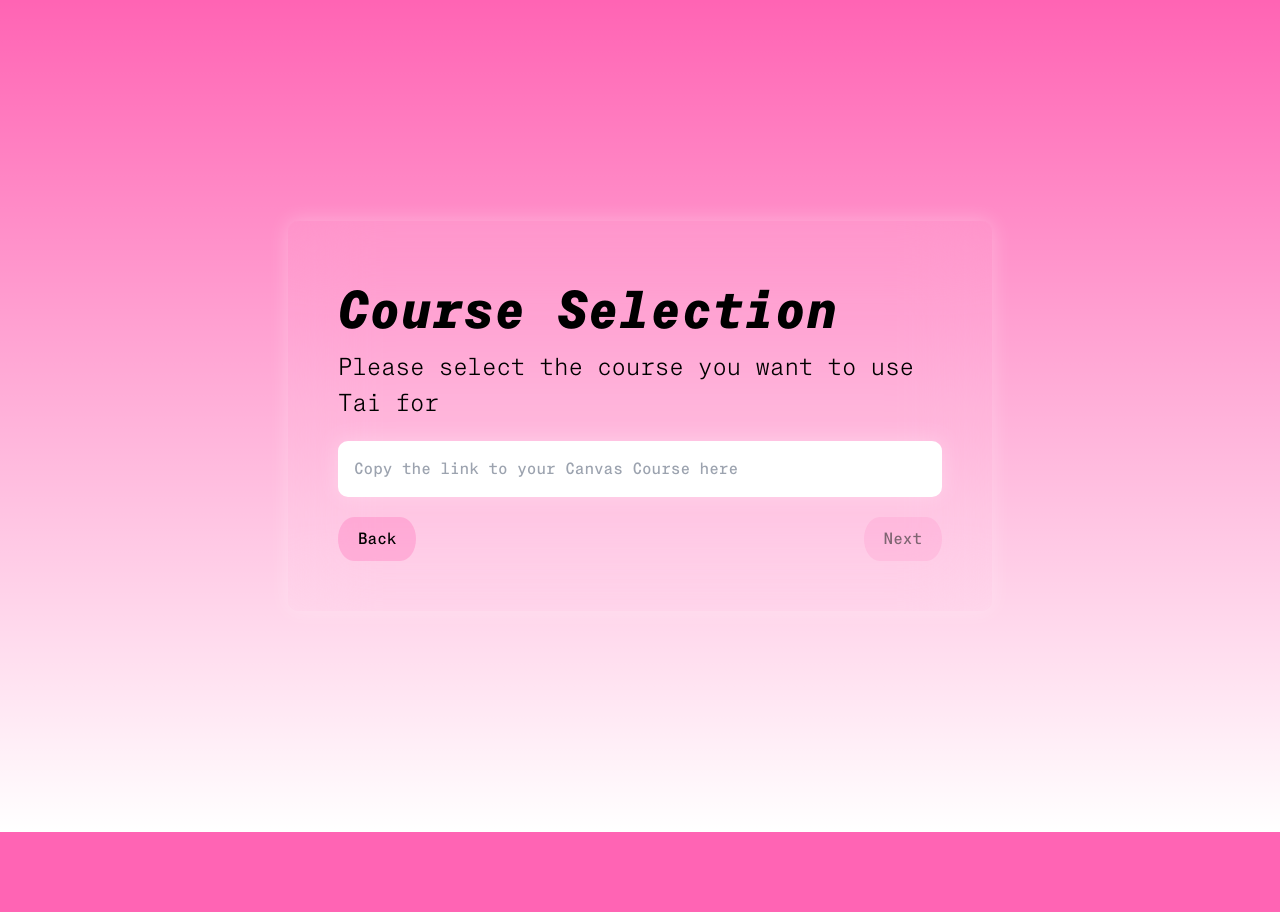
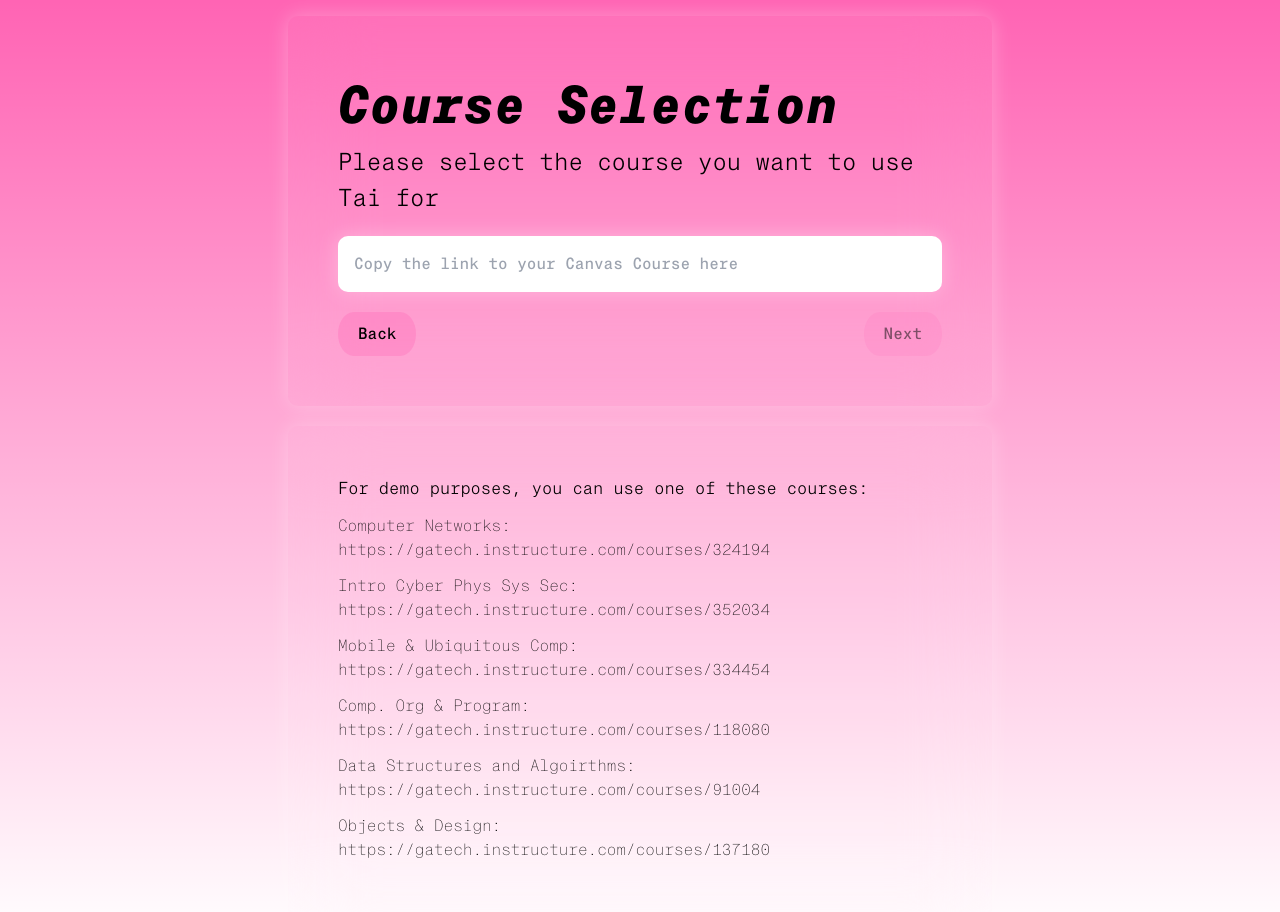
Before and after one commit to wgoodall01/tai, a Next.js app in the folder app/: page / in a window 1280 px wide. Both pictures are taken after a click on the element "Start". Shown: the top 912 px of the page. Before the commit the page ends 832 px from the top, so only its background shows below. Built offline with nearby package versions, Linux system fonts and the light colour scheme.

Commit message:
Add demo files

```diff
--- a/app/src/app/page.tsx
+++ b/app/src/app/page.tsx
@@ -1,6 +1,6 @@
 "use client";
 
-import { useEffect, useState } from "react";
+import { useState } from "react";
 import "swiper/css";
 import axios from "axios";
 
@@ -31,8 +31,10 @@
   const [status, setStatus] = useState(Status.START);
   const [courseButtonEnabled, setCourseButtonEnabled] = useState(false);
   const [question, setQuestion] = useState('');
-  const [answer, setAnswer] = useState<PromptAnswer>();
   const [canAsk, setCanAsk] = useState(true);
+
+  const [promptAnswers, setPromptAnswers] = useState<PromptAnswer[]>([]);
+
 
   const getAnswer = async () => {
     const headers = {
@@ -54,9 +56,12 @@
         question: question,
         response: response.data
       }
-      setAnswer(newEntry);
-      console.log(answer);
+
+      // prepare to answer new question
+      setPromptAnswers([newEntry, ...promptAnswers]);
       setCanAsk(true);
+      setQuestion('');
+
   })
 
   }
@@ -69,7 +74,7 @@
     } else {
       var id = parseInt(courseNumber[4]);
       setCourseId(id);
-      if (Math.log10(id) > 5) {
+      if (Math.log10(id) > 4) {
         setCourseButtonEnabled(true);
       }
     }
@@ -137,7 +142,11 @@
               value={question}
               onChange={(e) => setQuestion(e.target.value)}
             />
-              {answer != undefined &&
+            <div className="w-full flex justify-end mb-5">
+              <span className={"button " + (!canAsk && "disabled")} onClick={() => canAsk && getAnswer()}>Ask</span>
+            </div>
+            {promptAnswers.map((answer) => {
+              return(
                 <div className="glass !w-full mb-3">
                   <p className='text-[16px] font-bold mb-2'>
                     {answer?.question}
@@ -157,10 +166,9 @@
                     }
                   </p>
                 </div>
+              )
+            })
           }
-            <div className="w-full flex justify-end">
-              <span className={"button " + (!canAsk && "disabled")} onClick={() => canAsk && getAnswer()}>Ask</span>
-            </div>
           </>
         );
     }
@@ -169,6 +177,31 @@
   return (
     <main className="flex flex-col min-h-screen font-mono m-4 justify-center items-center">
       <div className="glass min-w-[55vw]">{boxContents()}</div>
+      {status === Status.COURSESELECT && (
+        <div className="glass min-w-[55vw] mt-5">
+          <p className="text-[17px] font-medium flex flex-col">
+            For demo purposes, you can use one of these courses:
+          </p>
+          <p className="font-thin my-3">
+            Computer Networks: https://gatech.instructure.com/courses/324194
+          </p>
+          <p className="font-thin my-3">
+            Intro Cyber Phys Sys Sec: https://gatech.instructure.com/courses/352034
+          </p>
+          <p className="font-thin my-3">
+            Mobile & Ubiquitous Comp: https://gatech.instructure.com/courses/334454
+          </p>
+          <p className="font-thin my-3">
+            Comp. Org & Program: https://gatech.instructure.com/courses/118080
+          </p>
+          <p className="font-thin my-3">
+            Data Structures and Algoirthms: https://gatech.instructure.com/courses/91004
+          </p>
+          <p className="font-thin my-3">
+            Objects & Design: https://gatech.instructure.com/courses/137180
+          </p>
+        </div>
+      )}
     </main>
   );
 }
```
Lines whose indentation alone changed are shown as unchanged.
